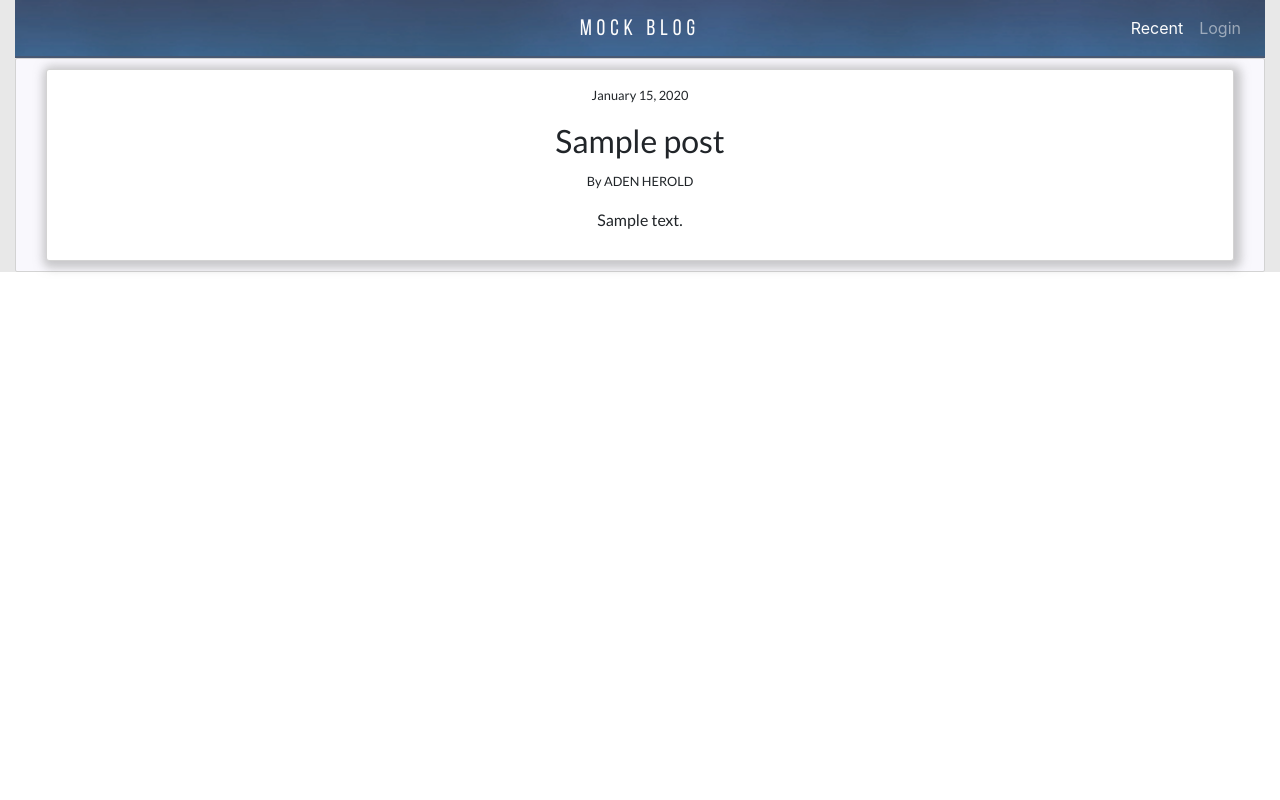
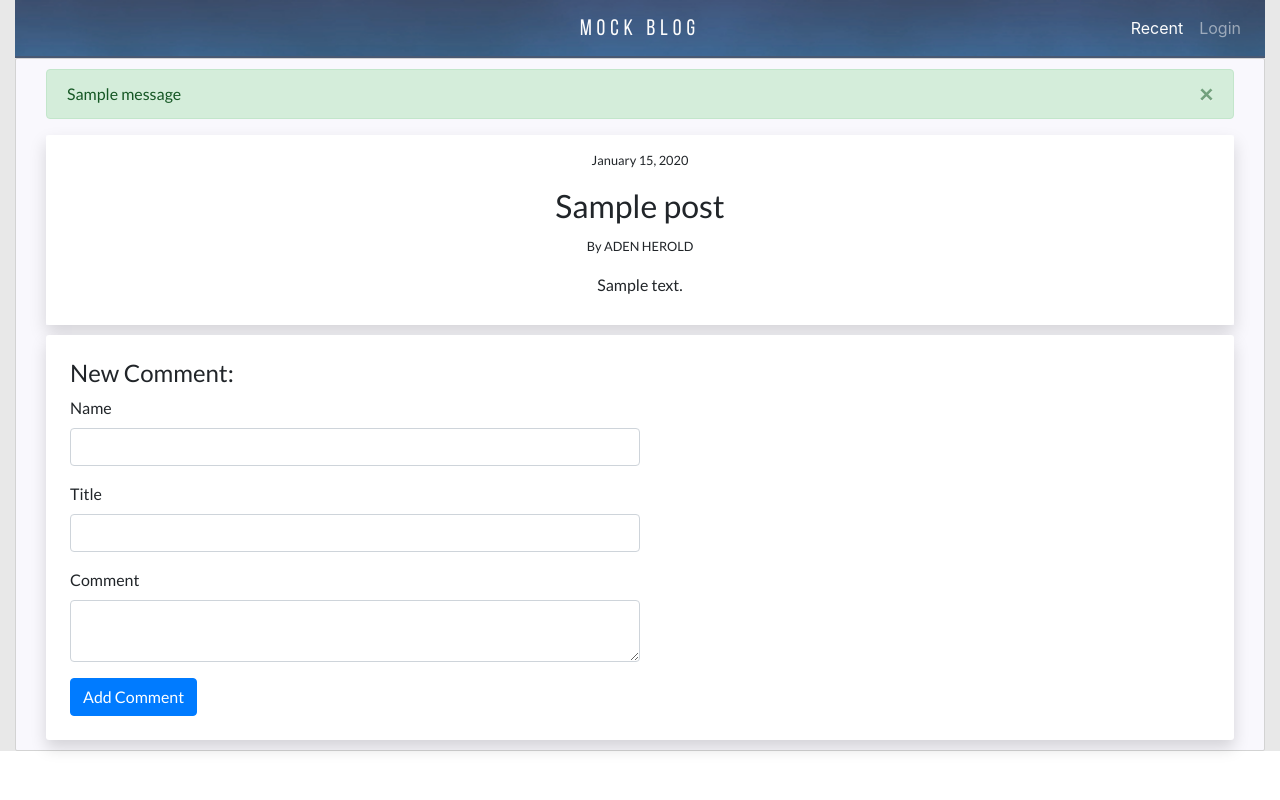
Before and after one commit to adenh93/DockerFlaskTutorial, a Flask app: page /post/1 in a window 1280 px wide. Run offline with Flask 2, Linux system fonts and the light colour scheme; tables that the repository leaves empty hold one stand-in row (values such as "Sample post"); one stand-in notice (Sample message) is shown; some libraries are stand-ins or nearby versions.

Commit message:
Added comments.html containing comment form element. Added missing title element to form. Anonymous users can now post comments

```diff
--- a/main.py
+++ b/main.py
@@ -1,4 +1,4 @@
-from flask import Flask, request, render_template
+from flask import Flask, request, render_template, flash, redirect, url_for
 from flask_sqlalchemy import SQLAlchemy
 from sqlalchemy import MetaData, func
 from flask_migrate import Migrate
@@ -33,7 +33,11 @@ class CommentForm(Form):
     'Name',
     validators=[DataRequired(), Length(max=255)]
   )
-  text = TextAreaField(
+  title = StringField(
+    'Title',
+    validators=[DataRequired(), Length(max=255)]
+  )
+  body = TextAreaField(
     'Comment',
     validators=[DataRequired()]
   )
@@ -109,6 +113,7 @@ def post(post_id):
   if form.validate_on_submit():
     comment = Comment()
     comment.name = form.name.data
+    comment.title = form.title.data
     comment.body = form.body.data
     comment.post_id = post_id
     try:
--- a/static/css/site-style.css
+++ b/static/css/site-style.css
@@ -74,8 +74,13 @@
 .post-content {
     padding: 1% 10%;
     text-align: center;
+}
+
+.post-content, .comment-container {
     background-color: white;
-    border: 1px solid lightgrey;
     border-radius: 3px;
-    box-shadow: 2px 2px 10px 5px rgba(150, 150, 150, 0.5);
 }
+
+.comment-container {
+    margin-top: 10px;
+}
--- /dev/null
+++ b/templates/comments.html
@@ -0,0 +1,44 @@
+<div class="comment-container p-4 shadow">
+    <div class="row">
+        <div class="col">
+            <h4>New Comment:</h4>
+        </div>
+    </div>
+    <div class="row">
+        <div class="col-md-12">
+            <div class="comment-form justify-content-center">
+                <form method="POST" action="{{ url_for('post', post_id=post.id) }}">
+                    {{ form.hidden_tag() }}
+                    <div class="form-group">
+                        {{ form.name.label }}
+                        {% if form.name.errors %}
+                            {% for e in form.name.errors %}
+                                <p class="help-block">{{ e }}</p>
+                            {% endfor %}
+                        {% endif %}
+                        {{ form.name(class_='form-control col-md-6') }}
+                    </div>
+                    <div class="form-group">
+                        {{ form.title.label }}
+                        {% if form.title.errors %}
+                            {% for e in form.title.errors %}
+                                <p class="help-block">{{ e }}</p>
+                            {% endfor %}
+                        {% endif %}
+                        {{ form.title(class_='form-control col-md-6') }}
+                    </div>
+                    <div class="form-group">
+                        {{ form.body.label }}
+                        {% if form.body.errors %}
+                            {% for e in form.body.errors %}
+                                <p class="help-block">{{ e }}</p>
+                            {% endfor %}
+                        {% endif %}
+                        {{ form.body(class_='form-control col-md-6') }}
+                    </div>
+                    <input class="btn btn-primary" type="submit" value="Add Comment">
+                </form>
+            </div>
+        </div>
+    </div>
+</div>
--- a/templates/master.html
+++ b/templates/master.html
@@ -29,7 +29,7 @@
         </div>
     </div>
     <div class="content">
-        {# {% include 'messages.html' %} #}
+        {% include 'messages.html' %}
         {% block body %}
             <div class="row">
                 <div class="col-md-12">
--- /dev/null
+++ b/templates/messages.html
@@ -0,0 +1,10 @@
+{% with messages = get_flashed_messages(with_categories=true) %}
+    {% if messages %}
+        {% for category, message in messages %}
+            <div class="alert alert-{{category}} alert-dismissible" role="alert">
+                <button type="button" class="close" data-dismiss="alert" aria-label="Close"><span aria-hidden="true">&times;</span></button>
+                {{ message }}
+            </div>
+        {% endfor %}
+    {% endif %}
+{% endwith %}
--- a/templates/post.html
+++ b/templates/post.html
@@ -2,7 +2,7 @@
 {% block title %}Post{% endblock %}
 
 {% block leftbody %}
-    <div class="post-container">
+    <div class="post-container shadow">
         <div class="post-content col-md-12">
             <div class="row">
                 <div class="col-md-12">
@@ -26,4 +26,5 @@
             </div>
         </div>
     </div>
+    {% include "comments.html" %}
 {% endblock %}
```
